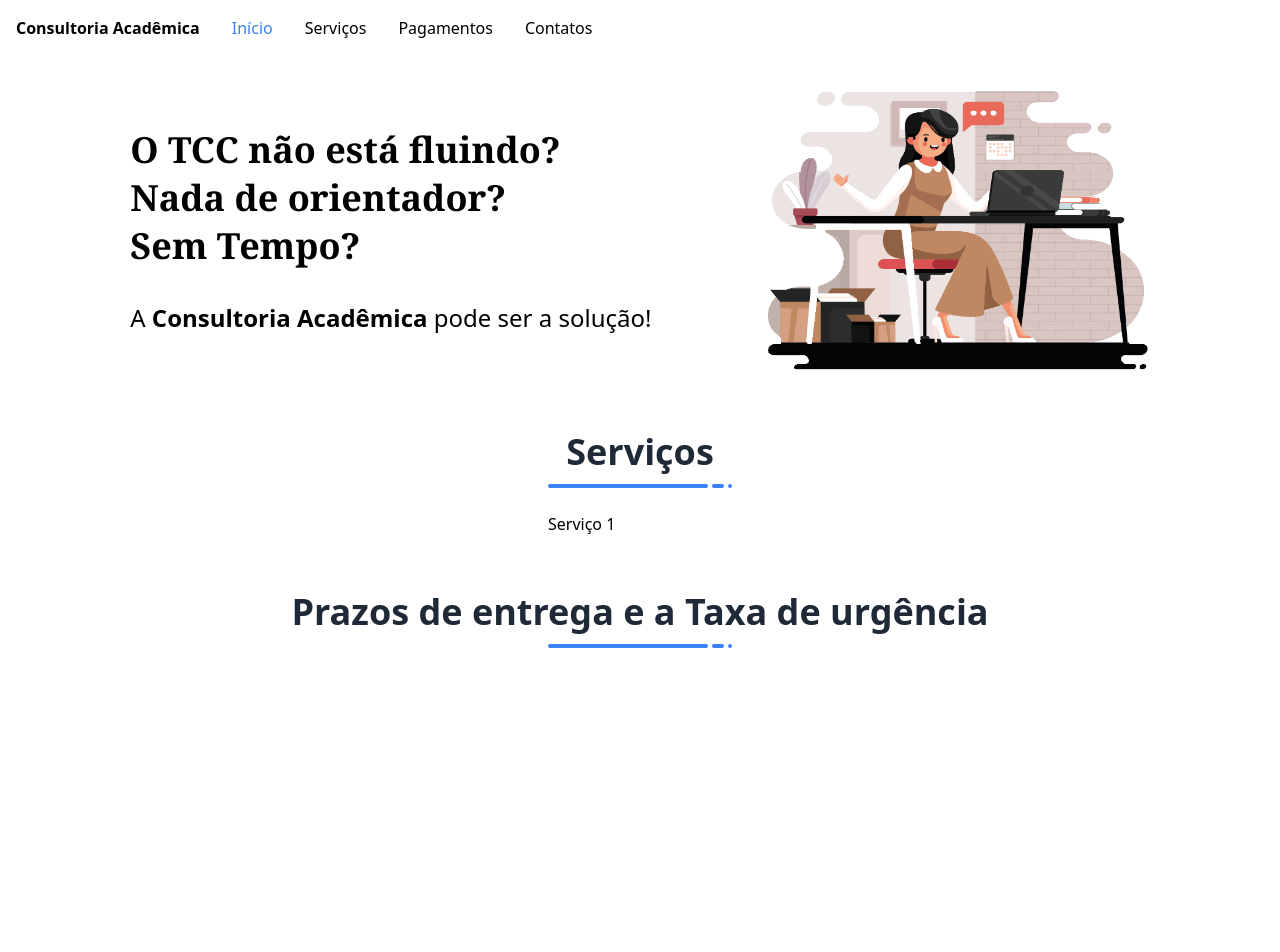
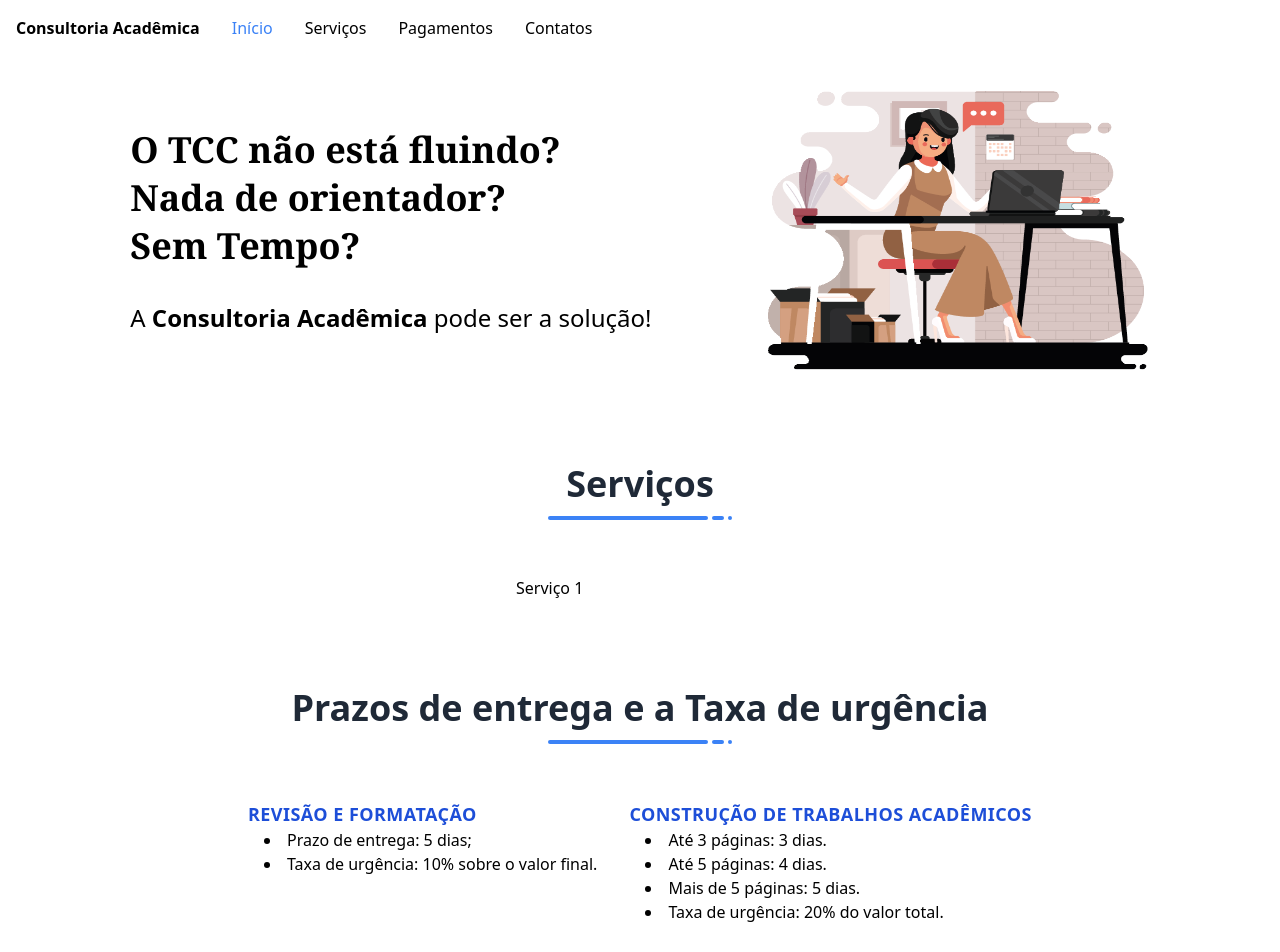
Before and after one commit to rafatosta/consultoria-academica, a React (Vite) app: page / in a window 1280 px wide. Shown: the top 952 px of the page. Before the commit the page ends 800 px from the top, so only its background shows below. Built offline with nearby package versions, Linux system fonts and the light colour scheme.

Commit message:
:construction: Prazos e taxas

```diff
--- a/src/components/Title.tsx
+++ b/src/components/Title.tsx
@@ -5,7 +5,7 @@ interface TitleProps {
 
 export default function Title(props: TitleProps) {
   return (
-    <div className="sm:text-center ">
+    <div className="sm:text-center p-8">
       <h1 className="text-center text-3xl font-semibold text-gray-800 lg:text-4xl">
         {props.title}
       </h1>
@@ -16,7 +16,7 @@ export default function Title(props: TitleProps) {
         <span className="inline-block h-1 w-1 rounded-full bg-blue-500"></span>
       </div>
 
-      <p className="mx-auto mt-6 max-w-2xl text-center text-gray-500">
+      <p className="mx-auto mt-6 max-w-2xl text-center text-gray-500 ">
         {props.caption}
       </p>
     </div>
--- a/src/pages/Home.tsx
+++ b/src/pages/Home.tsx
@@ -35,6 +35,28 @@ function Home() {
 
       <div id="deadlines">
         <Title title="Prazos de entrega e a Taxa de urgência" />
+        <div className="flex flex-col justify-center gap-y-8 sm:flex-row sm:justify-start sm:gap-x-8">
+          <div>
+            <p className="inline-flex uppercase tracking-wide text-lg text-blue-700 font-bold items-center">
+              Revisão e formatação{" "}
+            </p>
+            <ul className="list-disc list-inside ml-4">
+              <li>Prazo de entrega: 5 dias;</li>
+              <li>Taxa de urgência: 10% sobre o valor final.</li>
+            </ul>
+          </div>
+          <div>
+            <p className="inline-flex uppercase tracking-wide text-lg text-blue-700 font-bold items-center">
+              Construção de trabalhos acadêmicos
+            </p>
+            <ul className="list-disc list-inside ml-4">
+              <li>Até 3 páginas: 3 dias.</li>
+              <li>Até 5 páginas: 4 dias.</li>
+              <li>Mais de 5 páginas: 5 dias.</li>
+              <li>Taxa de urgência: 20% do valor total.</li>
+            </ul>
+          </div>
+        </div>
       </div>
     </div>
   );
--- a/src/routes/RoutesBase.tsx
+++ b/src/routes/RoutesBase.tsx
@@ -15,7 +15,7 @@ export function RoutesBase() {
   return (
     <Routes>
       {routesNavigation.map((route) => {
-        return <Route path={route.path} element={route.component} />;
+        return <Route key={route.path} path={route.path} element={route.component} />;
       })}
     </Routes>
   );
```
